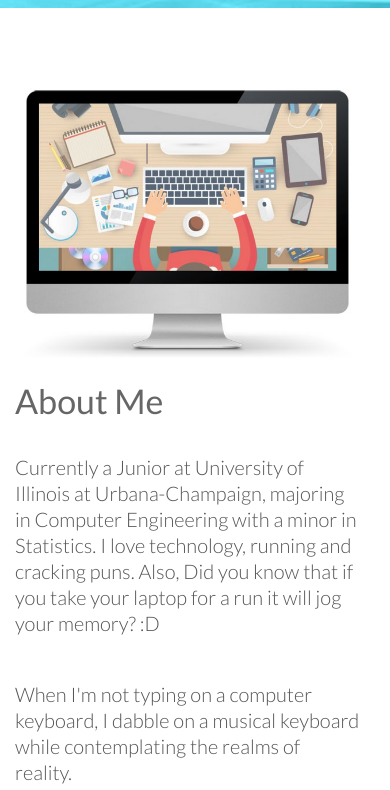
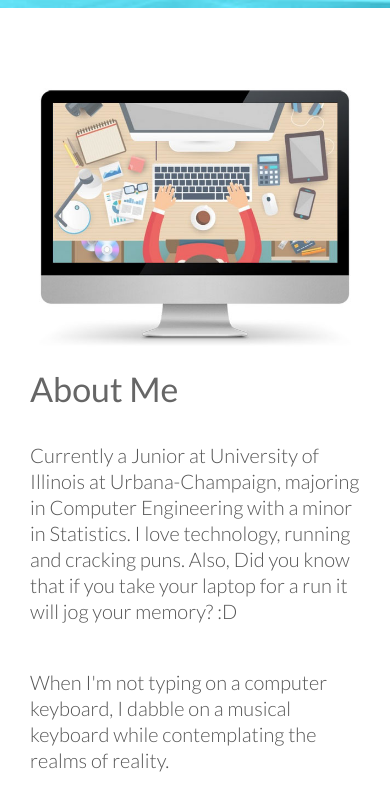
Before and after one commit to ddiddi/ddiddiMe, a plain HTML site: page index.html in a window 390 px wide. Shown: the part 1612-2402 px from the top of the page. Drawn offline with Linux system fonts and the light colour scheme.

Commit message:
row margin:0 to make images look good on mobile

```diff
--- a/assets/css/main.css
+++ b/assets/css/main.css
@@ -71,8 +71,7 @@ body {
 	padding-bottom: 30px;
 }
 .row {
-	margin-right: 0px;
-	margin-left: -15px;
+	margin: 0;
 }
 .modal-header {
 	background: #34b1c4;
--- a/style.css
+++ b/style.css
@@ -748,6 +748,10 @@ a img {
 	padding: none;
 	margin: 10px 16px;
 }
+
+.row {
+	margin: 0;
+}
 /*--------------------------------------------------------------
 ## Menus
 --------------------------------------------------------------*/
```
